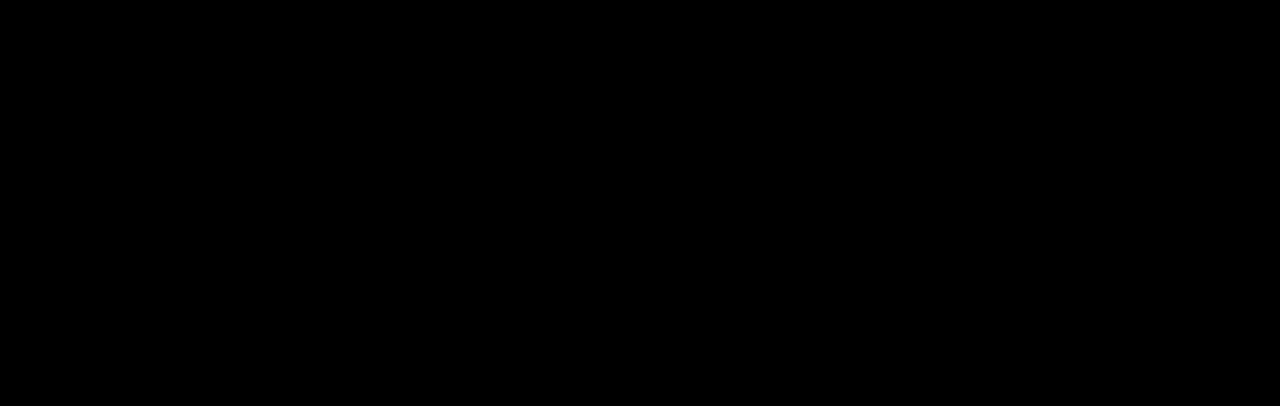
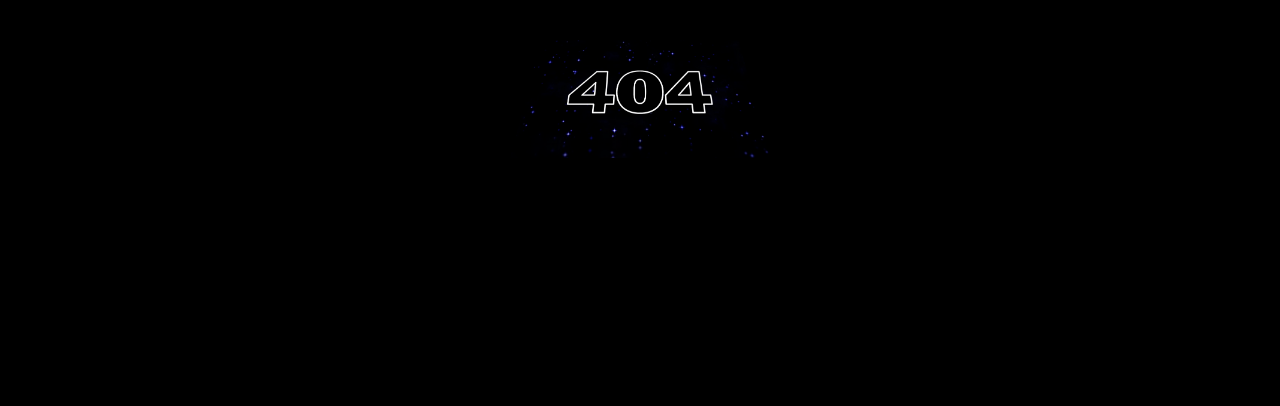
Before and after one commit to kreativka6/404page, a plain HTML site: page index.html in a window 1280 px wide. Shown: the top 406 px of the page. Drawn offline with nearby package versions, Linux system fonts and the light colour scheme.

Commit message:
Update index.html

```diff
--- a/index.html
+++ b/index.html
@@ -17,7 +17,7 @@
         <div class="row">
           <div class="col-sm-12">
             <div class="col-sm-10 col-sm-offset-1 text-center">
-              <img src="images/404page.png" alt="" />
+              <img src="404page.png" alt="image for 404" />
               <div class="four_zero_four_bg">
                 <!-- <h1 class="text-center">404</h1>-->
               </div>
```
